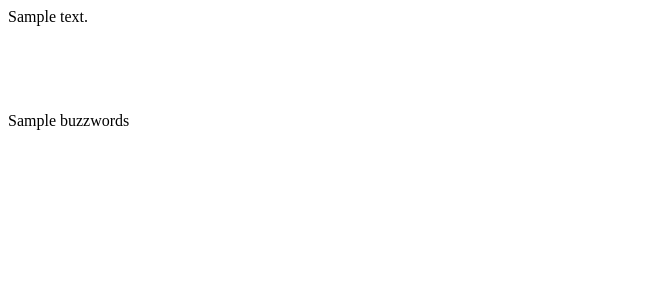
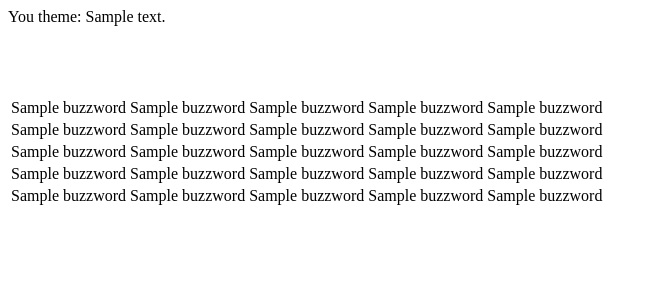
Before and after one commit to MarinaProsche/bullshitbingogpt, a Flask app: template templates/bingo.html in a window 1280 px wide. Shown: the top 300 px of the page, without its empty margins (0-657 px from the left). Run offline with Flask 3, Linux system fonts and the light colour scheme; the template is opened without the code that fills it: most values are stand-ins (such as "Sample title", 1, 10 or a date in 2020).

Commit message:
first working website

```diff
--- a/app.py
+++ b/app.py
@@ -1,7 +1,15 @@
 from flask import Flask, render_template, request
 import openai
+from chatgpt import generate_buzzwords, find_theme_for_sent_text, match_buzzwords
+from generator_for_themes import get_theme_list, get_buzzwords_for_theme
 
-from chatgpt import generate_buzzwords
+from dataclasses import dataclass
+
+@dataclass
+class BuzzwordsMatch:
+    # class for keeping buzzword match for input text
+    buzzword: str
+    match: bool
 
 app = Flask(__name__, template_folder= 'templates')
 
@@ -11,5 +19,14 @@
         return render_template('index.html')
     if request.method == "POST":
         text = request.form.get('input_text')
-        buzzwords, message_30 = generate_buzzwords(text)
-        return render_template('bingo.html', buzzwords=buzzwords, message_30=message_30)
+        themes = get_theme_list()
+        theme_of_sent_text = find_theme_for_sent_text(text=text, themes=themes)
+        print(theme_of_sent_text, themes)
+        if theme_of_sent_text in themes:
+            list_final_buzzwords = get_buzzwords_for_theme(theme_of_sent_text)
+            buzzword_match = match_buzzwords(text=text, buzzwords=str(list_final_buzzwords))
+            buzz_m_list = [BuzzwordsMatch(buzzword=buzzword, match=buzzword in buzzword_match) for buzzword in list_final_buzzwords]
+            buzz_m_list = buzz_m_list[:12] + [BuzzwordsMatch(buzzword='', match=True)] + buzz_m_list[12:]
+            return render_template('bingo.html', buzz_m_list=buzz_m_list, theme_of_sent_text=theme_of_sent_text)
+        else:
+            return render_template('theme_not_found.html', theme_of_sent_text=theme_of_sent_text)
--- a/chatgpt.py
+++ b/chatgpt.py
@@ -39,7 +39,7 @@
 
 
 
-def chat_with_chatgpt(prompt, model="gpt-3.5-turbo"):
+def chat_with_chatgpt(prompt, model="gpt-3.5-turbo-16k"):
     response = openai.ChatCompletion.create(
         # engine=model,
         model=model,
--- a/generator_for_themes.py
+++ b/generator_for_themes.py
@@ -14,9 +14,9 @@
     res =[]
     lines = text.split('\n')
     for line in lines:
-        m = re.search(r'^\d+\. "?(.+?)"?$', line)
+        m = re.search(r'^\d+\. (.+)$', line)
         if m:
-            res.append(m.group(1))
+            res.append(m.group(1).replace('"', '').strip())
     return res
 
 def theme_to_file(theme):
--- a/templates/bingo.html
+++ b/templates/bingo.html
@@ -5,12 +5,18 @@
 
 <body>
 
-    <p>{{ message_30}}</p>
+    <p>You theme: {{ theme_of_sent_text }}</p>
     <br/>
     <br/>
     <br/>
-    <p>{{ buzzwords }}</p>
-
+    <table>
+        {% for i in range(5) %}
+        <tr>
+        {% for j in range(5) %}
+        <td {% if buzz_m_list[i*5+j].match %} style="background-color:#00FF00" {%endif%} >{{buzz_m_list[i*5+j].buzzword}}</td>
+        {% endfor %}
+        </tr>
+        {% endfor %}
+      </table>
 </body>
-
 </html>
```
Also changed, not shown: templates/theme_not_found.html (added, +23 -0 lines), 1 other file.
